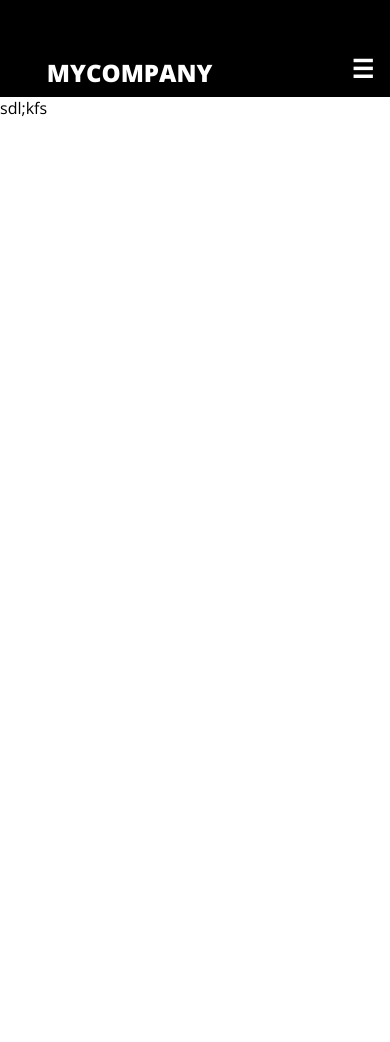
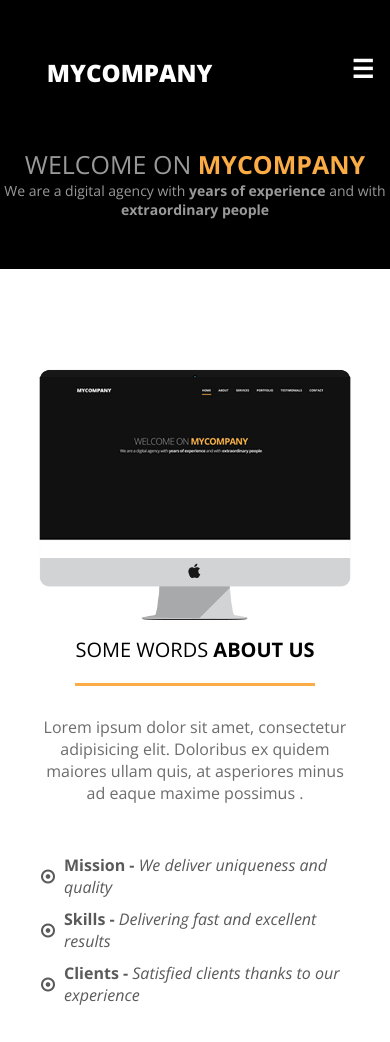
Before and after one commit to whyiamavirgin/mycompany, a plain HTML site: page index.html in a window 390 px wide. Before the commit the page ends 844 px from the top, so only its background shows below. Drawn offline with nearby package versions, Linux system fonts and the light colour scheme.

Commit message:
два новых блока и адаптив к ним

```diff
--- a/index.html
+++ b/index.html
@@ -22,7 +22,30 @@
             </div>
         </nav>
     </header>
-    sdl;kfs
+    <main>
+        <div class="main__welcome">
+            <h1>WELCOME ON <span class="mycompany">MYCOMPANY</span></h1>
+            <p>We are a digital agency with <span class="bold__style"> years of experience</span> and with <span class="bold__style">extraordinary people</span></p>
+        </div>
+
+        <div class="wrapper">
+            <div class="main__about">
+                <div class="about__left">
+                    <img class="mw-100" src="img/mac.png" alt="mac">
+                </div>
+                <div class="about__right">
+                    <h1>SOME WORDS <span class="bold__style">ABOUT US</span></h1>
+                    <p>Lorem ipsum dolor sit amet, consectetur adipisicing elit. Doloribus ex quidem maiores ullam quis, at asperiores minus ad eaque maxime possimus .</p>
+                    <ul>
+                        <li>Mission - <span class="italic__style">We deliver uniqueness and quality</span></li>
+                        <li>Skills - <span class="italic__style">Delivering fast and excellent results</span></li>
+                        <li>Clients - <span class="italic__style">Satisfied clients thanks to our experience</span></li>
+                    </ul>
+                </div>
+            </div>
+        </div>
+
+    </main>
 
 
     <script src="script.js"></script>
--- a/style.css
+++ b/style.css
@@ -57,6 +57,89 @@ nav {
     display: none;
 }
 
+/* Main block */
+
+main {
+    display: flex; /* Для работы с flex-box'aми */
+    width: 100%;
+    flex-direction: column; /* Направление flex блоков */
+}
+
+main .main__welcome {
+    background: #000;
+    text-align: center;
+    padding: 200px 0 410px 0;
+}
+
+main .main__welcome p {
+    color: #999999;
+    font-size: 20px;
+}
+
+main .main__welcome h1 {
+    color: #999999;
+    font-size: 44px;
+    font-family: Open Sans;
+    font-weight: 400;
+}
+
+.mycompany {
+    color: #FCAC45;
+    font-weight: bold;
+}
+
+
+/* Доделать шрифты */
+
+/* Second block */
+
+.wrapper {
+    width: 80%;
+    margin: 0 auto;
+}
+
+main .main__about {
+    display: flex;
+    padding: 100px 0 100px 0;
+}
+
+.about__right {
+    margin-left: 175px;
+}
+
+.about__right h1 {
+    display: inline-block; /* Если задать просто block и убрать margin у всего блока, то все просто слетит и будет некрасиво */
+    border-bottom: 3px solid #fcac45;
+    padding-bottom: 20px;
+    font-weight: 400;
+}
+
+.about__right p {
+    margin: 30px 0 50px 0;
+    color: #6c6c6c;
+}
+
+.about__right li {
+    background: url(img/dot.png) 0 no-repeat;
+    padding-left: 25px;
+    margin-top: 10px;
+    font-weight: bold;
+    color: #5a5a5a;
+}
+
+.mw-100 {
+    min-width: 100%;
+}
+
+.bold__style {
+    font-weight: bold;
+}
+
+.italic__style {
+    font-weight: 300;
+    font-style: italic;
+}
+
 /* Adaptive */
 
 @media (min-width: 1152px) and (max-width: 1340px) {
@@ -102,4 +185,33 @@ nav {
         display: block;
         text-align: left;
     }
+
+
+    main .main__welcome {
+        padding: 50px 0 50px 0;
+    }
+    main .main__welcome p {
+        font-size: 14px;
+    }
+    main .main__welcome h1 {
+        font-size: 25px;
+    }
+    .mw-100 {
+        max-width: 100%;
+    }
+
+    .main__about{
+        flex-direction: column; /* Блоки будут идти вертикально */
+    }
+    .about__right {
+        text-align: center;
+        margin-left: 0;
+    }
+    .about__right li {
+        text-align: left;
+    }
+    .about__right h1 {
+        margin-top: 10px;
+        font-size: 20px;
+    }
 }
```
Also changed, not shown: img/dot.png (added), img/mac.png (added).
